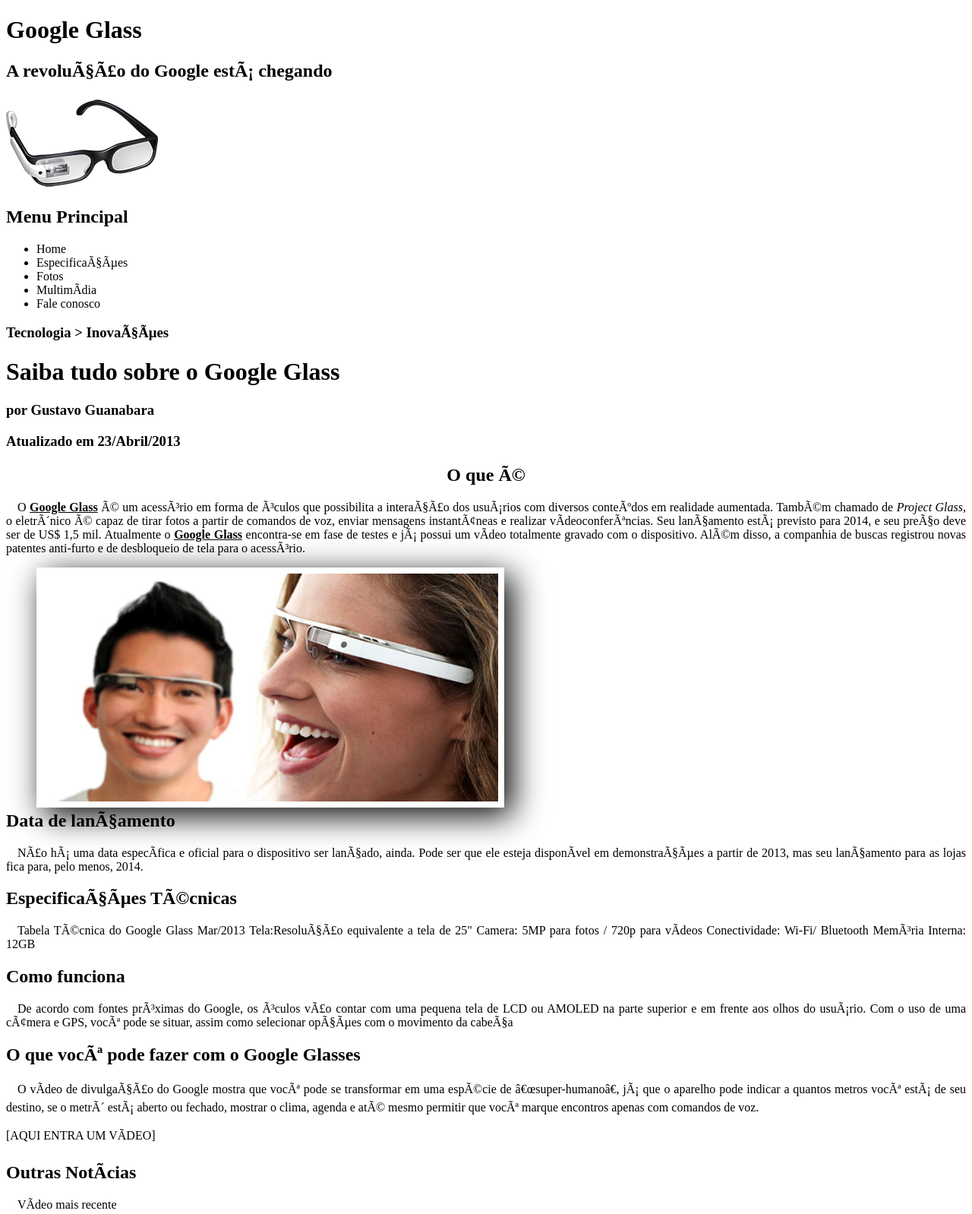
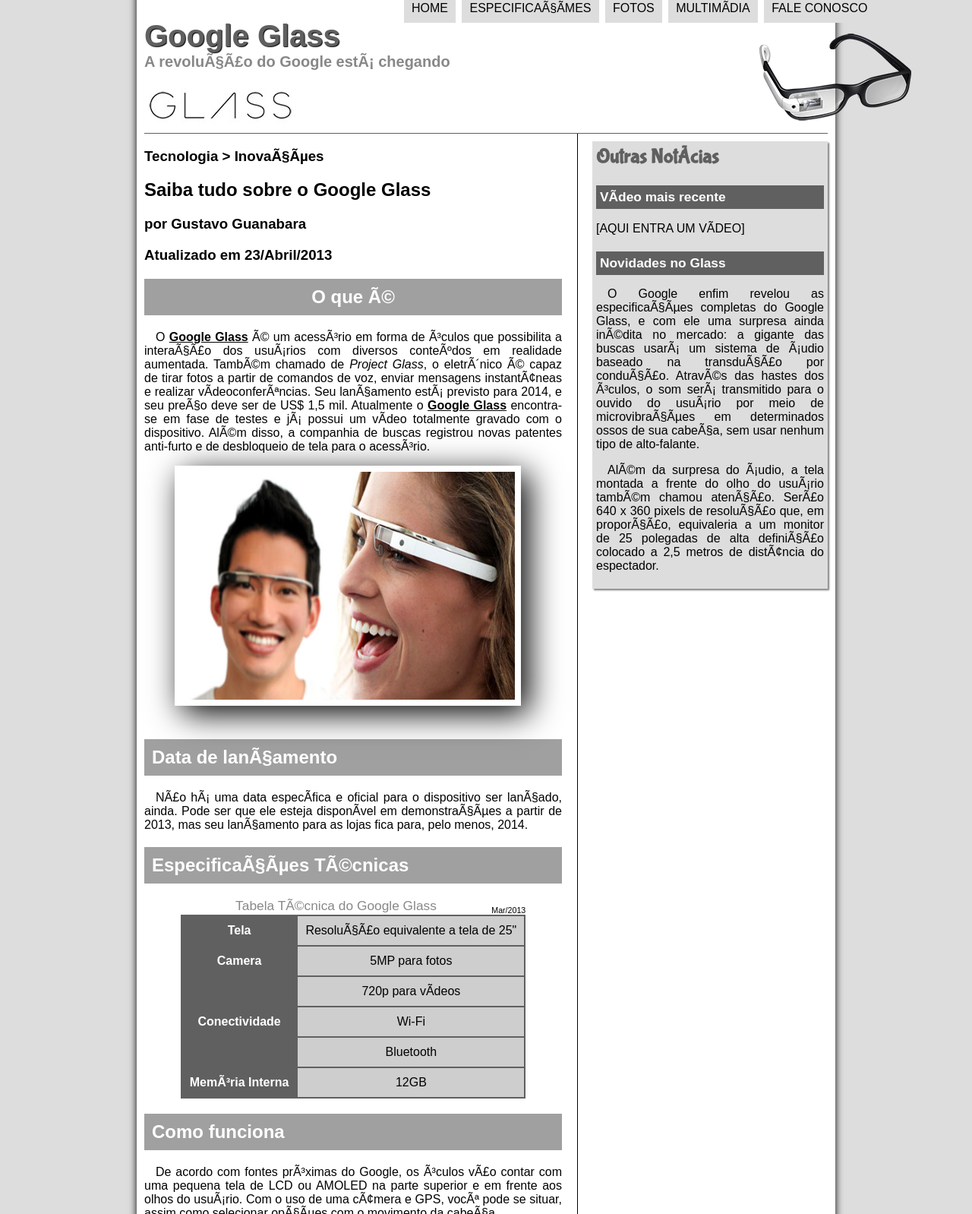
Before and after one commit to diariodeumaprogramadora/projeto-curso-html, a plain HTML site: page index.html in a window 1280 px wide. Shown: the top 1598 px of the page at 76% size. Drawn offline with Linux system fonts and the light colour scheme.

Commit message:
Exercício 3 parcial

```diff
--- a/_css/estilo.css
+++ b/_css/estilo.css
@@ -1,6 +1,23 @@
+/*Instalação de fontes*/
+@font-face {
+    font-family:'bubblegum' ;
+    src: url(../_fonts/bubblegum-sans-regular.otf);
+}
+
+body{
+    background-color: #dddddd;
+    font-family: Arial, sans-serif;
+}
+
 p{
     text-align: justify;
     text-indent: 15px;
+}
+
+section#corpo  h2{
+    background-color: #a0a0a0;
+    color:#ffffff;
+    padding: 10px;
 }
 
 .centralizado{
@@ -9,8 +26,8 @@
 
 #foto {
 
- width:600px;
- height: 300px;
+ width:440px;
+ height: 340px;
 }
 
 #foto img
@@ -27,8 +44,8 @@
     position: relative;
     top: -322px;
     background-color: #000000;
-    height: 322px;
-    width: 616px;
+    height: 318px;
+    width: 456px;
 
 }
 
@@ -44,3 +61,158 @@
     color:#ffffff;
 
 }
+
+div#interface{
+    width:900px;
+    background-color: white;
+    margin:-20px auto 0px auto;
+    box-shadow: 0px 0px 10px black;
+    padding:10px;}
+
+header#cabecalho
+{
+    border-bottom: 1px #606060 solid;
+    height: 150px;
+    background: url("../_imagens/glass-logo-peq.jpg") no-repeat 0px 90px;
+}
+header#cabecalho h1{
+    font-family: Arial, sans-serif;
+    font-size: 30pt;
+    color:#606060;
+    text-shadow: 1px 1px 1px black;
+    padding: 0px;
+    margin-bottom: 0px;
+}
+
+header#cabecalho h2{
+    font-family: Arial, sans-serif;
+    font-size: 15pt;
+    color:#888888;
+    pad: 0px;
+    margin-top: 0px;
+}
+
+header#cabecalho img#icone
+{
+    position: absolute;
+    left:1000px;
+    top:40px;
+}
+
+section#corpo{
+    display: block;
+    width:550px;
+    float: left;
+    border-right: 1px solid black;
+    padding-right: 20px;
+}
+
+aside#lateral{
+    display: block;
+    width: 300px;
+    float: right;
+    background-color: #dddddd;
+    padding: 5px;
+    margin-top: 10px;
+    box-shadow: 2px 2px 2px rgba(0,0,0,.5);
+
+}
+aside#lateral h1 {
+    font-family:'bubblegum', sans-serif;
+    font-size:20pt;
+    color:#606060;
+    margin-top: 0px;
+}
+aside#lateral h2 {
+    background-color:#606060 ;
+    font-size: 13pt;
+    color: #ffffff;
+    padding: 5px;
+}
+
+footer#rodape{
+    clear:both;
+    border-top:1px solid black;
+}
+
+footer#rodape p{
+    text-align: center;
+}
+
+.direita {
+    text-align: right;
+}
+table#tabelaspec {
+    border: 1px solid #606060;
+    border-spacing:0px;
+    margin-left:auto;
+    margin-right:auto ;
+}
+table#tabelaspec td {
+    border: 1px solid #606060;
+    padding: 10px;
+    text-align: center;
+    vertical-align: middle;
+
+}
+table#tabelaspec td.ce {
+    color: #ffffff;
+    background-color: #606060;
+    vertical-align:top;
+    font-weight: bold;
+}
+table#tabelaspec td.cd {
+    background-color: #cecece;
+}
+table#tabelaspec caption {
+    color: #888888;
+    font-size:13pt;
+    font-wight:bolder;
+}
+table#tabelaspec caption span#data{
+    display: block;
+    float: right;
+    color: #000000;
+    font-size: 8pt;
+    margin-top: 10px;
+}
+
+video#index{
+    display: block;
+    position: relative;
+    width:320px;
+    height:150px;
+}
+
+nav#menu  {
+    display: block;
+    }
+nav#menu ul {
+    list-style: none;
+    text-transform:uppercase;
+    position: absolute;
+    top: 0px;
+    left: 500px;
+    margin: -10px;
+        }
+nav#menu li {
+    display: inline-block;
+    background-color: #dddddd;
+    padding: 10px;
+    margin: 2px;
+    transition: background-color 1s;
+}
+nav#menu li:hover {
+    background-color: #606060;
+ }
+nav#menu h1{
+    display: none;
+}
+nav#menu a {
+    color: #000000;
+
+}
+nav#menu a:hover{
+    color: #ffffff;
+
+}
--- a/index.html
+++ b/index.html
@@ -8,13 +8,15 @@
         <link rel="stylesheet" type="text/css" href="_css/estilo.css">
     </head>
     <body>
+        <div id="interface">
+            <header id="cabecalho">
             <hgroup>
                 <h1>Google Glass</h1>
                 <h2>A revolução do Google está chegando</h2>
             </hgroup>
-        <img src="_imagens/glass-oculos-preto-peq.png">
-        <header>
-            <nav>
+            <img id="icone" src="_imagens/glass-oculos-preto-peq.png">
+
+            <nav id="menu">
                 <h1>Menu Principal</h1>
                 <ul>
                     <li>Home</li>
@@ -25,6 +27,7 @@
                 </ul>
             </nav>
         </header>
+        <section id="corpo">
             <hgroup>
                 <h3>Tecnologia > Inovações</h3>
                 <h1>Saiba tudo sobre o Google Glass</h1>
@@ -45,13 +48,15 @@
             <p>Não há uma data específica e oficial para o dispositivo ser lançado, ainda. Pode ser que ele esteja disponível em demonstrações a partir de 2013, mas seu lançamento para as lojas fica para, pelo menos, 2014.</p>
 
             <h2>Especificações Técnicas</h2>
-        <p>Tabela Técnica do Google Glass Mar/2013
-
-        Tela:Resolução equivalente a tela de 25"
-        Camera: 5MP para fotos / 720p para vídeos
-        Conectividade: Wi-Fi/ Bluetooth
-        Memória Interna: 12GB</p>
-
+            <table id="tabelaspec">
+                    <caption>Tabela Técnica do Google Glass <span id="data"> Mar/2013</span></caption>
+                    <tbody><tr><td class="ce">Tela</td><td class="cd">Resolução equivalente a tela de 25"</td></tr>
+                    <tr><td rowspan="2" class="ce">Camera</td> <td class="cd">5MP para fotos</td></tr>
+                     <tr><td class="cd">720p para vídeos</td></tr>
+                    <tr><td rowspan="2" class="ce">Conectividade</td><td class="cd">Wi-Fi</td></tr>
+                    <tr><td class="cd">Bluetooth</td></tr>
+                    <tr><td class="ce">Memória Interna</td><td class="cd">12GB</td></tr>
+                </tbody></table>
             <h2>Como funciona</h2>
             <p>De acordo com fontes próximas do Google, os óculos vão contar com uma pequena tela de LCD ou AMOLED na parte superior e em frente aos olhos do usuário. Com o uso de uma câmera e GPS, você pode se situar, assim como selecionar opções com o movimento da cabeça</p>
 
@@ -59,9 +64,10 @@
             <p>O vídeo de divulgação do Google mostra que você pode se transformar em uma espécie de “super&shy;-humano”, já que o aparelho pode indicar a quantos metros você está de seu destino, se o metrô está aberto ou fechado, mostrar o clima, agenda e até mesmo permitir que você marque encontros apenas com comandos de voz.</p>
 
             [AQUI ENTRA UM VÍDEO]
-
-        <h2>Outras Notícias</h2>
-        <p>Vídeo mais recente</p>
+        </section>
+        <aside id="lateral">
+            <h1>Outras Notícias</h1>
+            <h2>Vídeo mais recente</h2>
 
             [AQUI ENTRA UM VÍDEO]
 
@@ -69,8 +75,11 @@
             <p> O Google enfim revelou as especificações completas do Google Glass, e com ele uma surpresa ainda inédita no mercado: a gigante das buscas usará um sistema de áudio baseado na transdução por condução. Através das hastes dos óculos, o som será transmitido para o ouvido do usuário por meio de microvibrações em determinados ossos de sua cabeça, sem usar nenhum tipo de alto-falante.</p>
 
             <p>Além da surpresa do áudio, a tela montada a frente do olho do usuário também chamou atenção. Serão 640 x 360 pixels de resolução que, em proporção, equivaleria a um monitor de 25 polegadas de alta definição colocado a 2,5 metros de distância do espectador.</p>
-
+        </aside>
+        <footer id="rodape">
             <p>Copyright &copy; 2013 - by Gustavo Guanabara
             Facebook | Twitter</p>
+        </footer>
+        </div>
     </body>
 </html>
```
Lines whose indentation alone changed are shown as unchanged.
